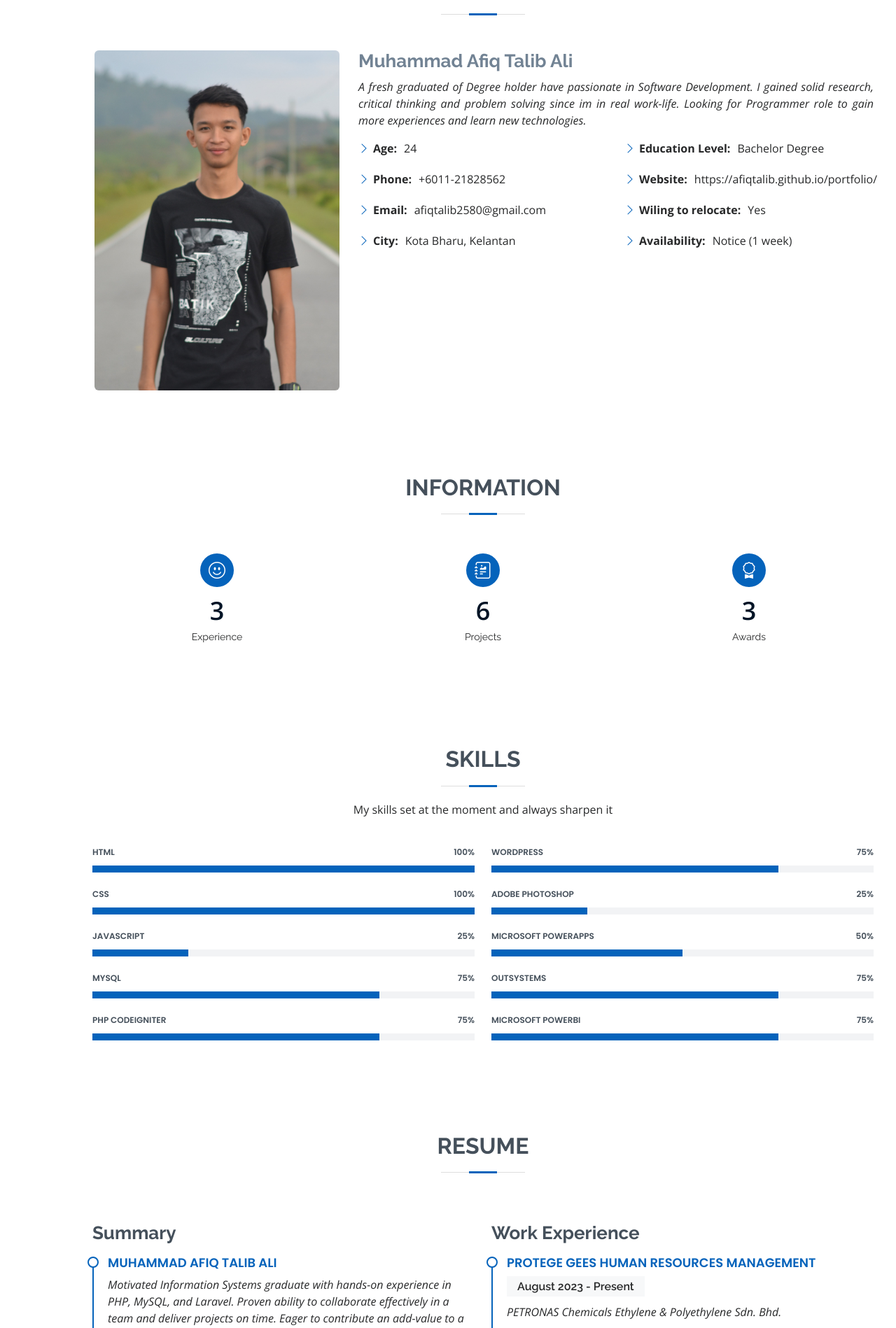
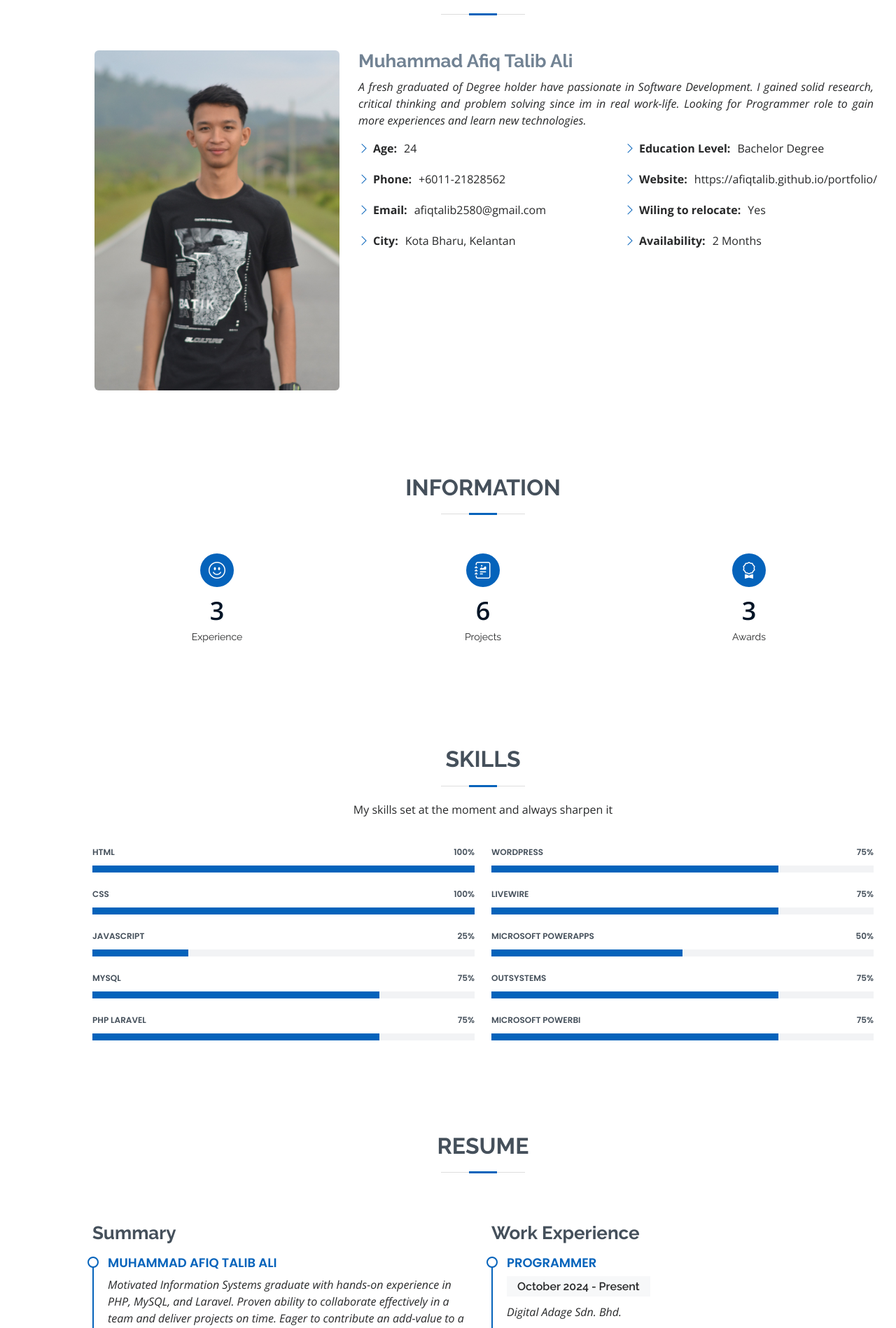
Before and after one commit to afiqtalib/portfolio, a PHP site: page /index.html in a window 1280 px wide. Shown: the part 896-2794 px from the top of the page at 70% size. Run offline with PHP 8.4, Linux system fonts and the light colour scheme.

Commit message:
update files

```diff
--- a/index.html
+++ b/index.html
@@ -92,7 +92,7 @@
             <h1>Muhammad Afiq Bin Talib Ali</h1>
             <p>
                 I'm looking for
-                <span class="typed" data-typed-items="PHP Developer, Web/Application Developer, IT Executive"></span>
+                <span class="typed" data-typed-items="Programmer, Web/Application Developer, IT Executive"></span>
             </p>
             <div class="social-links">
                 <a href="https://tasa.wasap.my/" class="twitter"><i class="bx bxl-whatsapp"></i></a>
@@ -179,7 +179,7 @@
                                     <li>
                                         <i class="bi bi-chevron-right"></i>
                                         <strong>Availability: </strong>
-                                        <span>Notice (1 week)</span>
+                                        <span>2 Months</span>
                                     </li>
                                 </ul>
                             </div>
@@ -289,7 +289,7 @@
                             </div>
                         </div>
                         <div class="progress">
-                            <span class="skill">PHP Codeigniter <i class="val">75%</i></span>
+                            <span class="skill">PHP Laravel<i class="val">75%</i></span>
                             <div class="progress-bar-wrap">
                                 <div class="progress-bar" role="progressbar" aria-valuenow="75" aria-valuemin="0"
                                     aria-valuemax="100"></div>
@@ -308,9 +308,9 @@
                         </div>
 
                         <div class="progress">
-                            <span class="skill">Adobe Photoshop <i class="val">25%</i></span>
+                            <span class="skill">Livewire <i class="val">75%</i></span>
                             <div class="progress-bar-wrap">
-                                <div class="progress-bar" role="progressbar" aria-valuenow="25" aria-valuemin="0"
+                                <div class="progress-bar" role="progressbar" aria-valuenow="75" aria-valuemin="0"
                                     aria-valuemax="100"></div>
                             </div>
                         </div>
@@ -411,6 +411,18 @@
                     </div>
                     <div class="col-lg-6">
                         <h3 class="resume-title">Work Experience</h3>
+                        <div class="resume-item">
+                            <h4>Programmer</h4>
+                            <h5>October 2024 - Present</h5>
+                            <p>
+                                <em>Digital Adage Sdn. Bhd.</em>
+                            </p>
+                            <ul >
+                                <li>
+									Maintained our digital product on deployment and enhancement
+                                </li>
+                            </ul>
+                        </div>
                         <div class="resume-item">
                             <h4>Protege GEES Human Resources Management</h4>
                             <h5>August 2023 - Present</h5>
--- a/index.php
+++ b/index.php
@@ -23,7 +23,7 @@
             <div class="col">
                 <h2>I am Muhammad Afiq</h2><br>
                 <h4>Looking for Job Position in</h4><br><br>
-                <h4>Software engineer • System Engineer • Data Management • IT Support</h4><br><br>
+                <h4>Software engineer • System Engineer • Programmer • IT Support</h4><br><br>
                 <div id="digital-clock"></div>
             </div>
             <div class="col">
```
